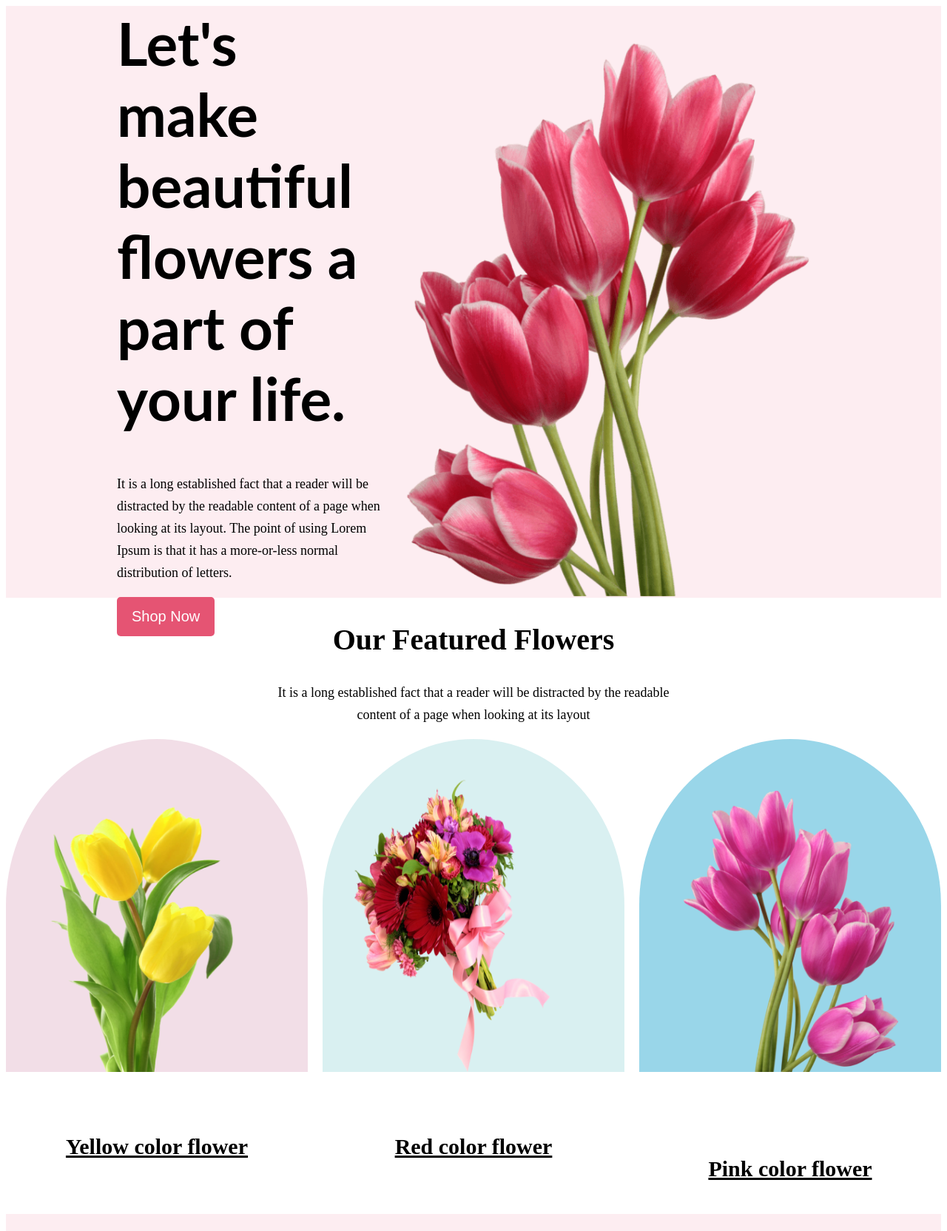
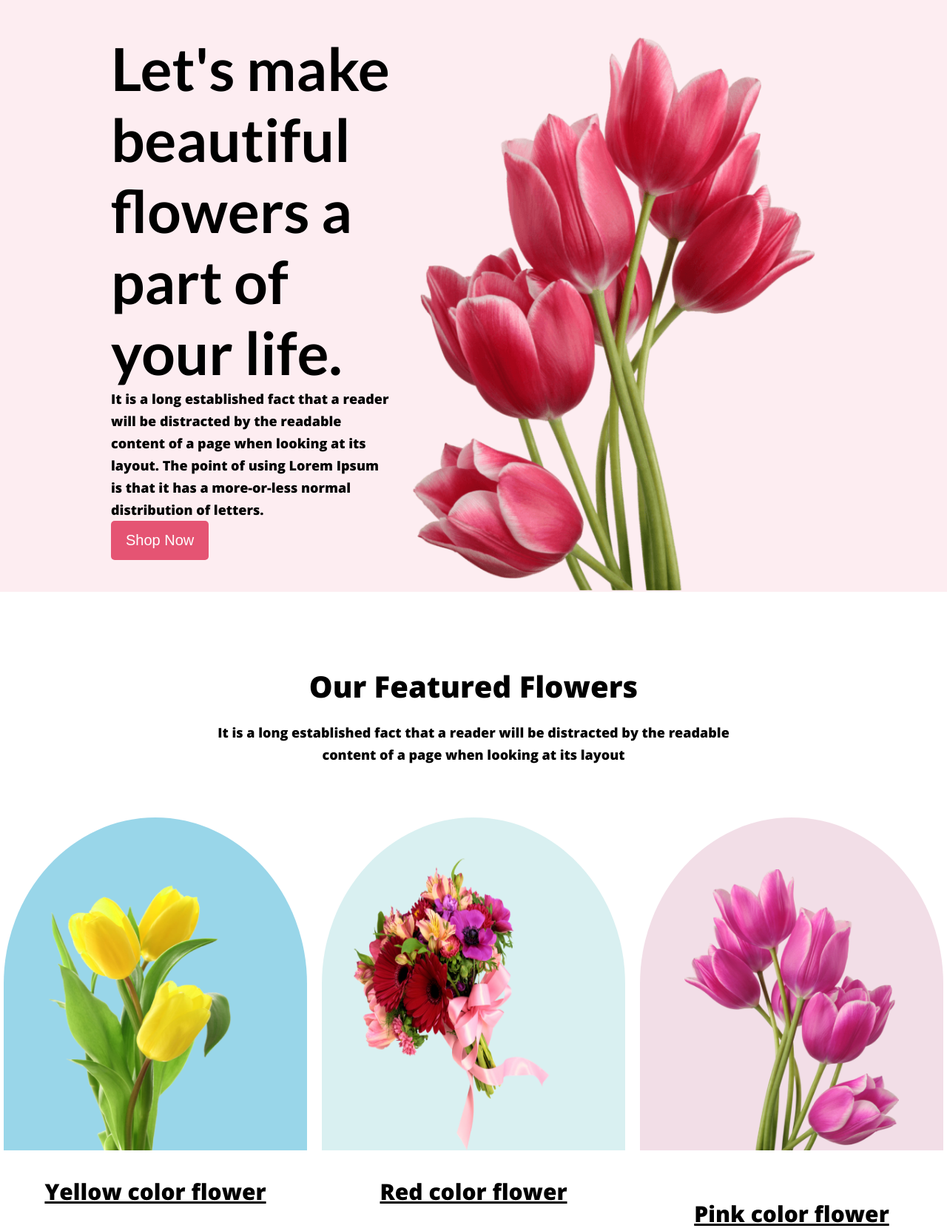
Before and after one commit to kabir-121/flower-shop-assignment, a plain HTML site: page index.html in a window 1280 px wide. Shown: the top 1664 px of the page at 74% size. Drawn offline with nearby package versions, Linux system fonts and the light colour scheme.

Commit message:
added all item

```diff
--- a/index.css
+++ b/index.css
@@ -1,4 +1,12 @@
-header{
+* {
+    margin: 0px;
+    padding: 0px;
+}
+body{
+    font-family: 'Lato', sans-serif;
+font-family: 'Open Sans', sans-serif;
+}
+header {
     background-color: rgba(229, 84, 115, 0.10);
     display: flex;
     justify-content: space-around;
@@ -7,16 +15,18 @@ header{
     padding: 0px 150px;
 }
 
-.header-title{
+.header-title {
     font-size: 80px;
     font-family: lato;
 }
-.header-info{
+
+.header-info {
     font-size: 18px;
-    text-align:left;
+    text-align: left;
     line-height: 30px;
 }
-.btn-primary{
+
+.btn-primary {
     background-color: #E55473;
     color: white;
     font-size: 20px;
@@ -24,74 +34,88 @@ header{
     padding: 15px 20px;
     border: none;
 }
-.header-img{
+
+.header-img {
     width: 600px;
     height: 750px;
     margin-top: 50px;
 }
-.Our-Featured-Flowers{
+
+.Our-Featured-Flowers {
     height: 100vh;
+    padding-top: 100px;
+}
 
-}
-.featured{
+.featured {
     text-align: center;
 }
-.featured-title{
+
+.featured-title {
     font-size: 40px;
+    padding-bottom: 20px;
 }
-.featured-info{
+
+.featured-info {
     font-size: 18px;
     line-height: 30px;
+    padding-bottom: 70px;
 }
-.featured-img-cnt{
+
+.featured-img-cnt {
     display: flex;
     align-items: center;
     gap: 20px;
     justify-content: center;
 }
-.img-box1{
-    background-color: #A7216226;
-    border-top-left-radius: 50%;
-    border-top-right-radius: 50%;
-    height: 450px;
-    width: 410px;
-}
-.img-box2{
-    background: rgba(5, 151, 160, 0.15);;
-    border-top-left-radius: 50%;
-    border-top-right-radius: 50%;
-    height: 450px;
-    width: 410px;
-}
-.img-box3{
+.img-box1 {
     background-color: #93d4e8ef;
     border-top-left-radius: 50%;
     border-top-right-radius: 50%;
     height: 450px;
     width: 410px;
 }
-.box-img1{
-    padding: 50px 0px 30px 30px ;
+.img-box2 {
+    background: rgba(5, 151, 160, 0.15);
+    border-top-left-radius: 50%;
+    border-top-right-radius: 50%;
+    height: 450px;
+    width: 410px;
+}
+
+.img-box3 {
+    background-color:#A7216226;
+    border-top-left-radius: 50%;
+    border-top-right-radius: 50%;
+    height: 450px;
+    width: 410px;
+}
+
+.box-img1 {
+    padding: 50px 0px 30px 30px;
     height: 400px;
     width: 300px;
 }
-.box-img2{
-    padding: 50px 0px 30px 30px ;
+
+.box-img2 {
+    padding: 50px 0px 30px 30px;
     height: 400px;
     width: 300px;
 }
-.box-img3{
-    padding: 70px 0px 60px 60px ;
+
+.box-img3 {
+    padding: 70px 0px 60px 60px;
     height: 380px;
     width: 290px;
 }
-.box-title{
+
+.box-title {
     text-align: center;
     align-items: center;
     text-decoration: underline;
     font-size: 30px;
 }
-.hot-deal-part{
+
+.hot-deal-part {
     height: 30vh;
     background-color: rgba(229, 84, 115, 0.10);
     display: flex;
@@ -99,48 +123,57 @@ header{
     padding: 150px 250px;
     align-items: center;
 }
-.hot-deal-massage{
-   text-align: center;
 
+.hot-deal-massage {
+    text-align: center;
 }
-.hot-deal-title{
+
+.hot-deal-title {
     font-size: 40px;
 }
-.hot-deal-info{
+
+.hot-deal-info {
     font-size: 18px;
     line-height: 30px;
+}
 
-}
-.off{
+.off {
     color: #E55473;
 }
-.hot-deal-img{
+
+.hot-deal-img {
     height: 400px;
     width: 300px;
 }
+
 /* instagram-part */
-.instagram-part{
+.instagram-part {
     text-align: center;
     margin-top: 100px;
 }
-.instagram-title{
+
+.instagram-title {
     font-size: 40px;
 }
-.instagram-info{
+
+.instagram-info {
     font-size: 18px;
     line-height: 30px;
 }
-.flower-box{
+
+.flower-box {
     display: flex;
     justify-content: space-around;
     padding: 50px 240px;
 }
-.flower-img{
+
+.flower-img {
     height: 350px;
     width: 300px;
     padding: 8px;
 }
-.subscribe{
+
+.subscribe {
     height: 45vh;
     margin: 90px 230px;
     background-image: url("Flower Asset/Rectangle\ 9.png");
@@ -148,43 +181,51 @@ header{
     background-repeat: no-repeat;
     background-size: cover;
     text-align: center;
-    /* display: flex; */
     align-items: center;
+}
 
+.feedback {
+    margin: 0px;
 }
-.feedback{
-   /* align-items: center; */
-   margin: 0px;
 
-
-}
-.feedback-title{
+.feedback-title {
     font-size: 40px;
     text-align: center;
     padding-top: 100px;
+}
+.feedback-info{
+    font-size: 18px;
+    padding:20px;
+}
 
-}
-.input-box{
+.input-box {
     height: 60px;
     width: 500px;
     border: 0px;
     border-radius: 5px;
     gap: 16px;
+    font-size: 18px;
+    text-align: center;
 }
-.footer-area{
+
+.footer-area {
     height: 22vh;
     background-color: black;
     text-align: center;
     padding: 100px;
 }
-.footer-title{
+
+.footer-title {
     color: white;
     font-size: 50px;
 }
-.footer-info{
+
+.footer-info {
     color: white;
     font-size: 18px;
+    padding: 20px;
 }
-.copy-right{
+
+.copy-right {
     color: rgba(203, 223, 241, 0.744);
 }
--- a/index.html
+++ b/index.html
@@ -5,13 +5,17 @@
     <meta name="viewport" content="width=device-width, initial-scale=1.0">
     <title>Flower shop
     </title>
+    <link rel="preconnect" href="https://fonts.googleapis.com">
+<link rel="preconnect" href="https://fonts.gstatic.com" crossorigin>
+<link href="https://fonts.googleapis.com/css2?family=Lato:wght@700&family=Open+Sans:wght@800&display=swap" rel="stylesheet">
     <link rel="stylesheet" href="index.css">
 </head>
 <body>
     <header>
-        <div class="header-massage">
+        <div>
             <h1 class="header-title">Let's make <br> beautiful flowers a part of your life.</h1>
-            <p class="header-info">It is a long established fact that a reader will be distracted by the readable content of a page when looking at its layout. The point of using Lorem Ipsum is that it has a more-or-less normal distribution of letters.</p>
+            <p class="header-info">It is a long established fact that a reader will be distracted by the readable content of a page when looking at its layout. The point of using Lorem Ipsum is that it has a more-or-less normal distribution of letters.
+            </p>
             <button class="btn-primary">Shop Now</button>
         </div>
         <div >
@@ -42,9 +46,8 @@
                 </div>
 
             </div>
+        </section>
 
-
-        </section>
         <section class="hot-deal-part">
             <div class="hot-deal-massage">
                 <h1 class="hot-deal-title">Hot Deal ! Sale Up To 25% <span class="off">Off</span> </h1>
@@ -72,7 +75,7 @@
             <section class="subscribe">
                 <div class="feedback">
                     <h1 class="feedback-title">Get The Latest Deals</h1>
-                    <p>$30 coupon for first shopping</p>
+                    <p class="feedback-info">$30 coupon for first shopping</p>
                     <input class="input-box" type="text" name="mail" placeholder="Enter your email here..">
                     <button class="btn-primary">Subscribe</button>
 
```
